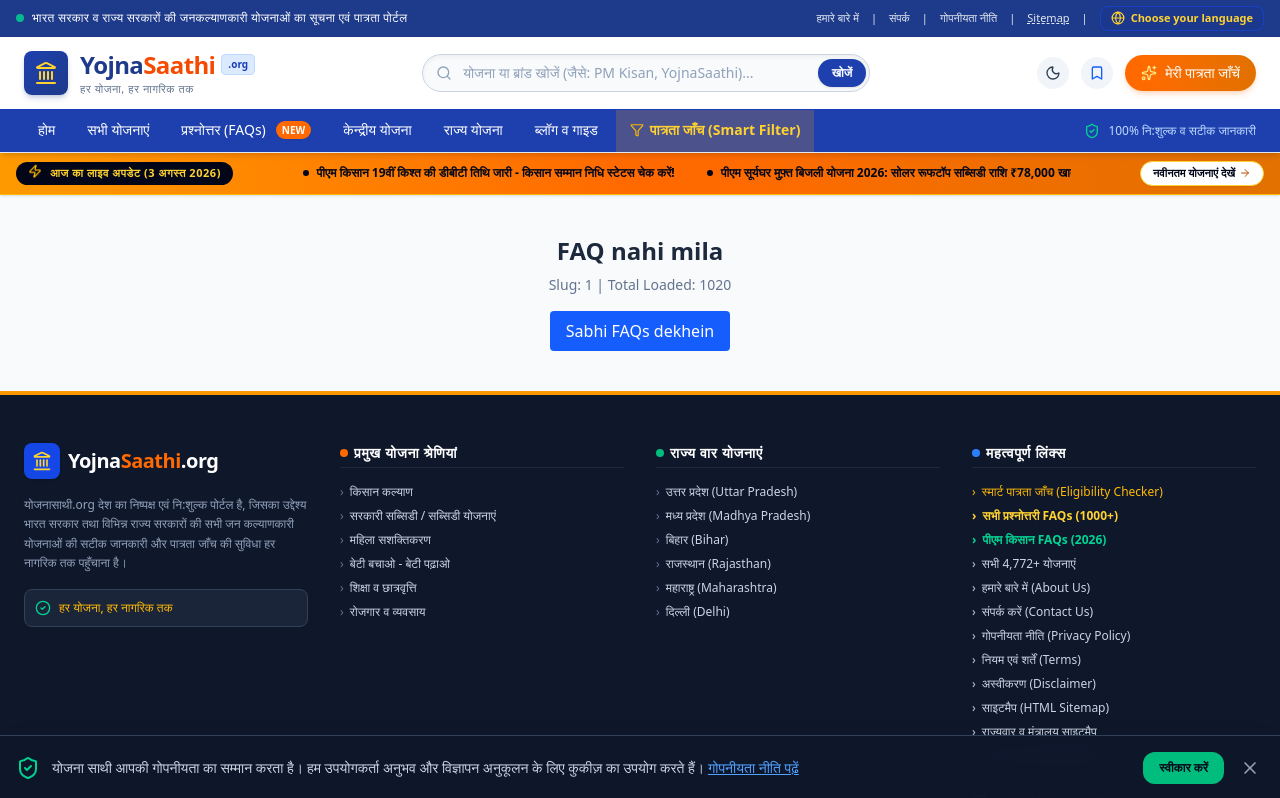
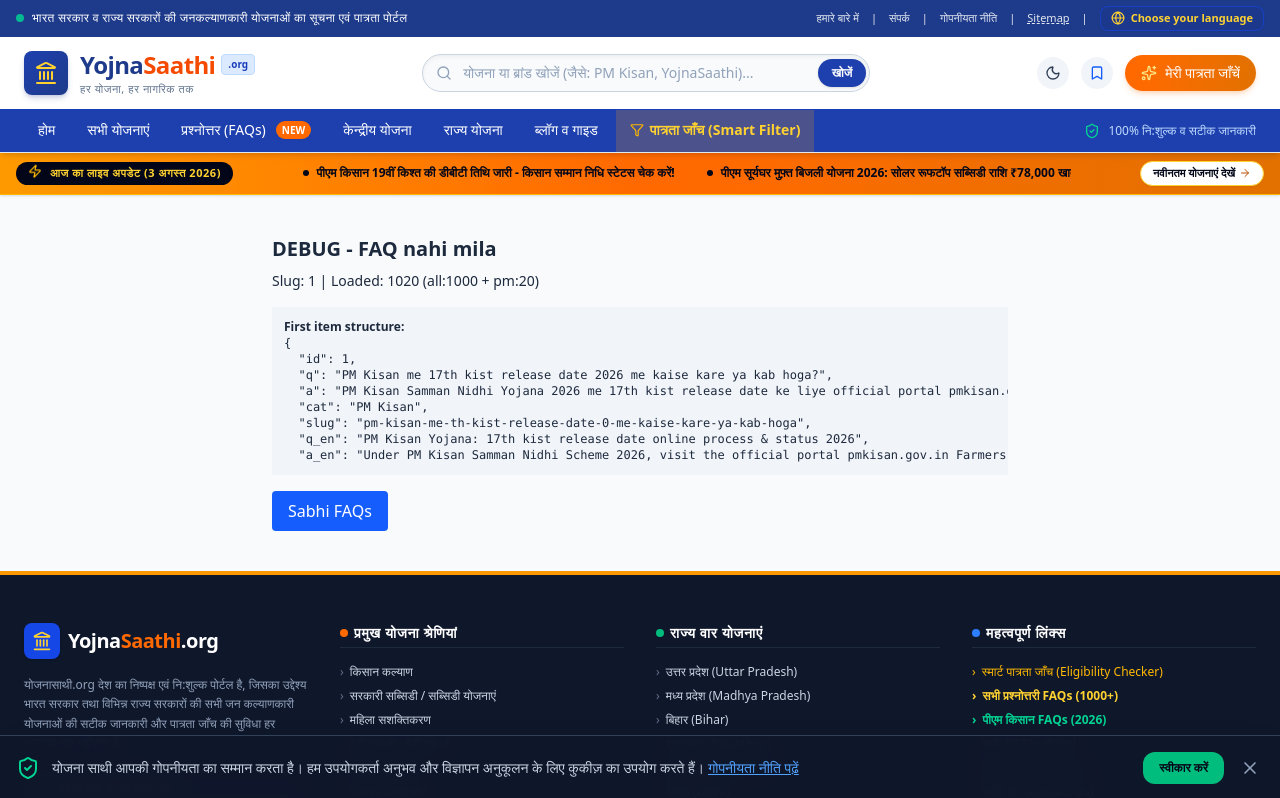
Before and after one commit to Raja9373/yojnasaathi.org, a React (Vite) app: page /faq/1 in a window 1280 px wide. Shown: the top 798 px of the page. Built offline with nearby package versions, Linux system fonts and the light colour scheme.

Commit message:
Update FaqDetailPage.tsx

```diff
--- a/src/pages/FaqDetailPage.tsx
+++ b/src/pages/FaqDetailPage.tsx
@@ -1,48 +1,40 @@
 import { useParams, Link } from 'wouter';
-import allFaqs from '../data/allSchemesFaqs.json';
-import pmKisanFaqs from '../data/pm-kisan-faqs.json';
+import allFaqsData from '../data/allSchemesFaqs.json';
+import pmKisanData from '../data/pm-kisan-faqs.json';
 
 export default function FaqDetailPage() {
   const params = useParams() as { slug?: string };
   const slug = params?.slug || '';
-  const searchText = slug.toLowerCase().replace(/-/g, ' ');
 
-  const combined = [...(allFaqs as any[]), ...(pmKisanFaqs as any[])];
+  // Handle both array and {faqs: []} format
+  const getArray = (data: any) => Array.isArray(data)? data : data.faqs || data.data || data.questions || [];
 
-  // 1. Exact match
+  const allFaqs = getArray(allFaqsData);
+  const pmFaqs = getArray(pmKisanData);
+  const combined = [...allFaqs,...pmFaqs];
+
   let faq = combined.find((f: any) => f.slug === slug || f.id === slug);
 
-  // 2. Loose match - question me slug ke words hain kya
   if (!faq) {
-    const keywords = searchText.split(' ').filter(w => w.length > 2);
-    faq = combined.find((f: any) => {
-      const q = (f.question || f.title || '').toLowerCase();
-      return keywords.length > 0 && keywords.every(k => q.includes(k));
-    });
-  }
-
-  if (!faq) {
+    const first = combined[0];
     return (
-      <div className="max-w-3xl mx-auto px-4 py-10 text-center">
-        <h1 className="text-2xl font-bold">FAQ nahi mila</h1>
-        <p className="mt-2 text-sm text-slate-500">Slug: {slug} | Total Loaded: {combined.length}</p>
-        <Link href="/faqs" className="mt-4 inline-block px-4 py-2 bg-blue-600 text-white rounded">
-          Sabhi FAQs dekhein
-        </Link>
+      <div className="max-w-3xl mx-auto px-4 py-10">
+        <h1 className="text-xl font-bold">DEBUG - FAQ nahi mila</h1>
+        <p className="mt-2 text-sm">Slug: {slug} | Loaded: {combined.length} (all:{allFaqs.length} + pm:{pmFaqs.length})</p>
+        <div className="mt-4 p-3 bg-slate-100 text-xs overflow-auto">
+          <p className="font-bold">First item structure:</p>
+          <pre>{JSON.stringify(first, null, 2).slice(0, 800)}</pre>
+        </div>
+        <Link href="/faqs" className="mt-4 inline-block px-4 py-2 bg-blue-600 text-white rounded">Sabhi FAQs</Link>
       </div>
     );
   }
 
   return (
     <div className="max-w-3xl mx-auto px-4 py-10">
-      <Link href="/faqs" className="text-blue-600 hover:underline text-sm">← All FAQs</Link>
-      <h1 className="text-2xl md:text-3xl font-bold mt-4">{faq.question || faq.title}</h1>
-      <div className="mt-6 p-6 bg-white dark:bg-slate-800 rounded-lg shadow border">
-        <p className="whitespace-pre-wrap leading-7">{faq.answer || faq.content || faq.description}</p>
-      </div>
-      <div className="mt-6">
-        <Link href="/faqs" className="px-4 py-2 bg-blue-600 text-white rounded">Aur FAQs dekhein</Link>
-      </div>
+      <Link href="/faqs" className="text-blue-600 text-sm">← All FAQs</Link>
+      <h1 className="text-2xl font-bold mt-4">{faq.question || faq.title}</h1>
+      <div className="mt-6 p-6 bg-white rounded shadow border"><p className="whitespace-pre-wrap leading-7">{faq.answer || faq.content}</p></div>
     </div>
   );
 }
```
